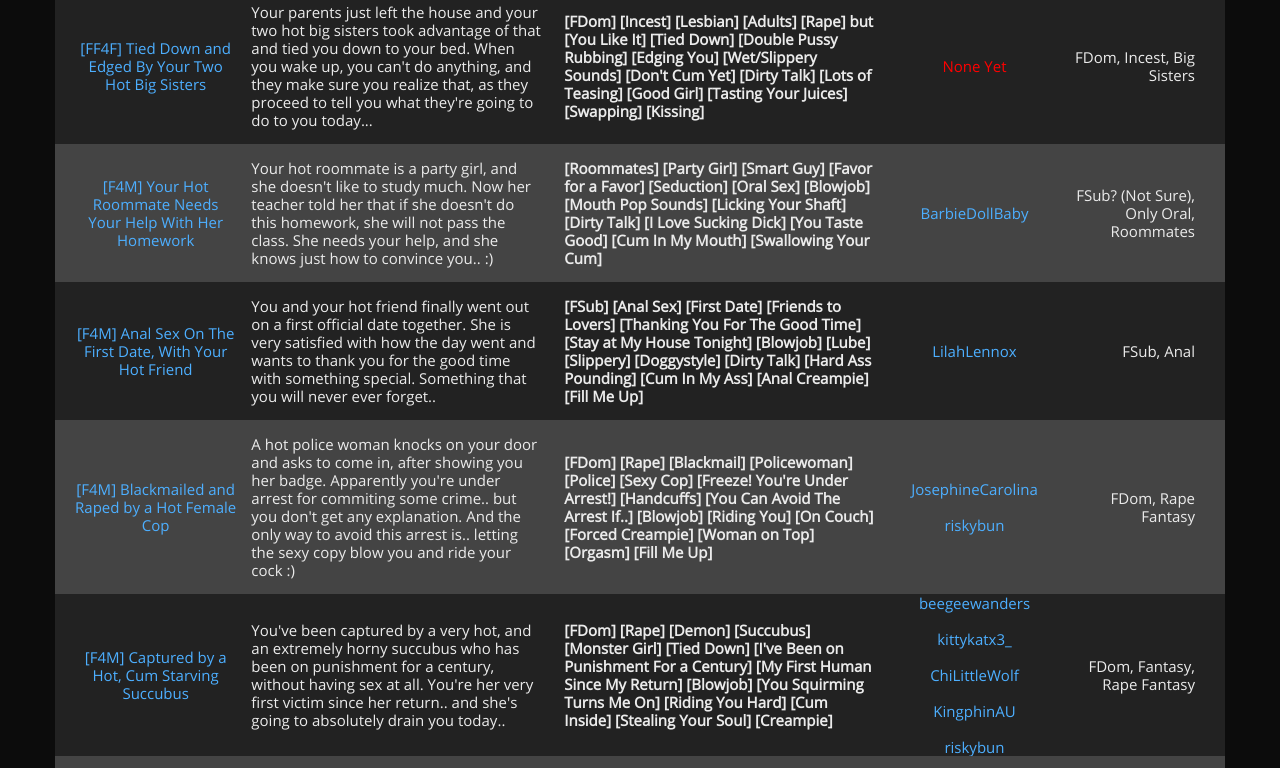
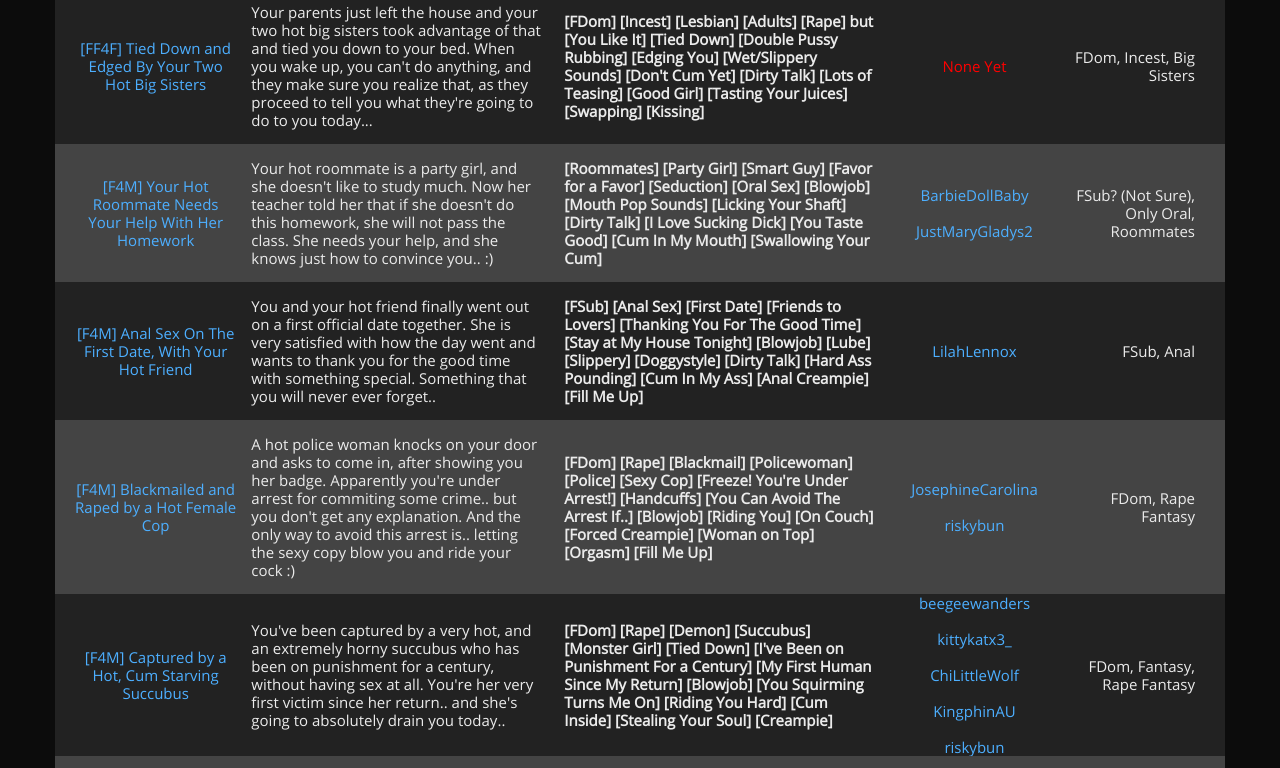
Before and after one commit to MyNameMadeYouSmile/mynamemadeyousmile.github.io, a plain HTML site: page index.html in a window 1280 px wide. Shown: the part 1211-1979 px from the top of the page. Drawn offline with Linux system fonts and the light colour scheme.

Commit message:
Update index.html

```diff
--- a/index.html
+++ b/index.html
@@ -292,7 +292,9 @@
 								<td class="column3">
 									<p><b>[Roommates] [Party Girl] [Smart Guy] [Favor for a Favor] [Seduction] [Oral Sex] [Blowjob] [Mouth Pop Sounds] [Licking Your Shaft] [Dirty Talk] [I Love Sucking Dick] [You Taste Good] [Cum In My Mouth] [Swallowing Your Cum]</b></p>
 								</td>
-								<td class="column4"><a href="https://www.reddit.com/r/gonewildaudio/comments/mq8hsb/f4m_script_fill_your_hot_roommate_needs_your_help/" target="_blank">BarbieDollBaby</a>
+								<td class="column4"><a href="https://www.reddit.com/r/gonewildaudio/comments/mq8hsb/f4m_script_fill_your_hot_roommate_needs_your_help/" target="_blank">BarbieDollBaby</a><br><br>
+									<a
+									   	href="https://www.reddit.com/r/gonewildaudio/comments/n2dit0/f4mscript_fillyour_hot_roommate_needs_your_help/" target="_blank">JustMaryGladys2</a>
 									</td>
 								<td class="column5">FSub? (Not Sure), Only Oral, Roommates</td>
 							</tr>
@@ -708,7 +710,7 @@
 								<td class="column3">
 									<p><b>[FSub] [Cheating] [Getting To Know Eachother More] [Confession] [Kissing] [Seduction] [Unexpected Turn] [Blowjob] [Don't Feel Bad] [Dirty Talk] [DoggyStyle] [Hard Pussy Pounding] [Orgasm] [Cum All Over My Face]</b></p>
 								</td>
-								<td class="column4"><font color="#FF0000">None Yet</a>
+								<td class="column4"><a href="https://www.reddit.com/r/gonewildaudio/comments/n29scw/f4m_your_big_brothers_gf_is_too_hot_to_resist/" target="_blank">Mercedene_Morghon</a>
 									</td>
 								<td class="column5">FSub</td>
 							</tr>
```
